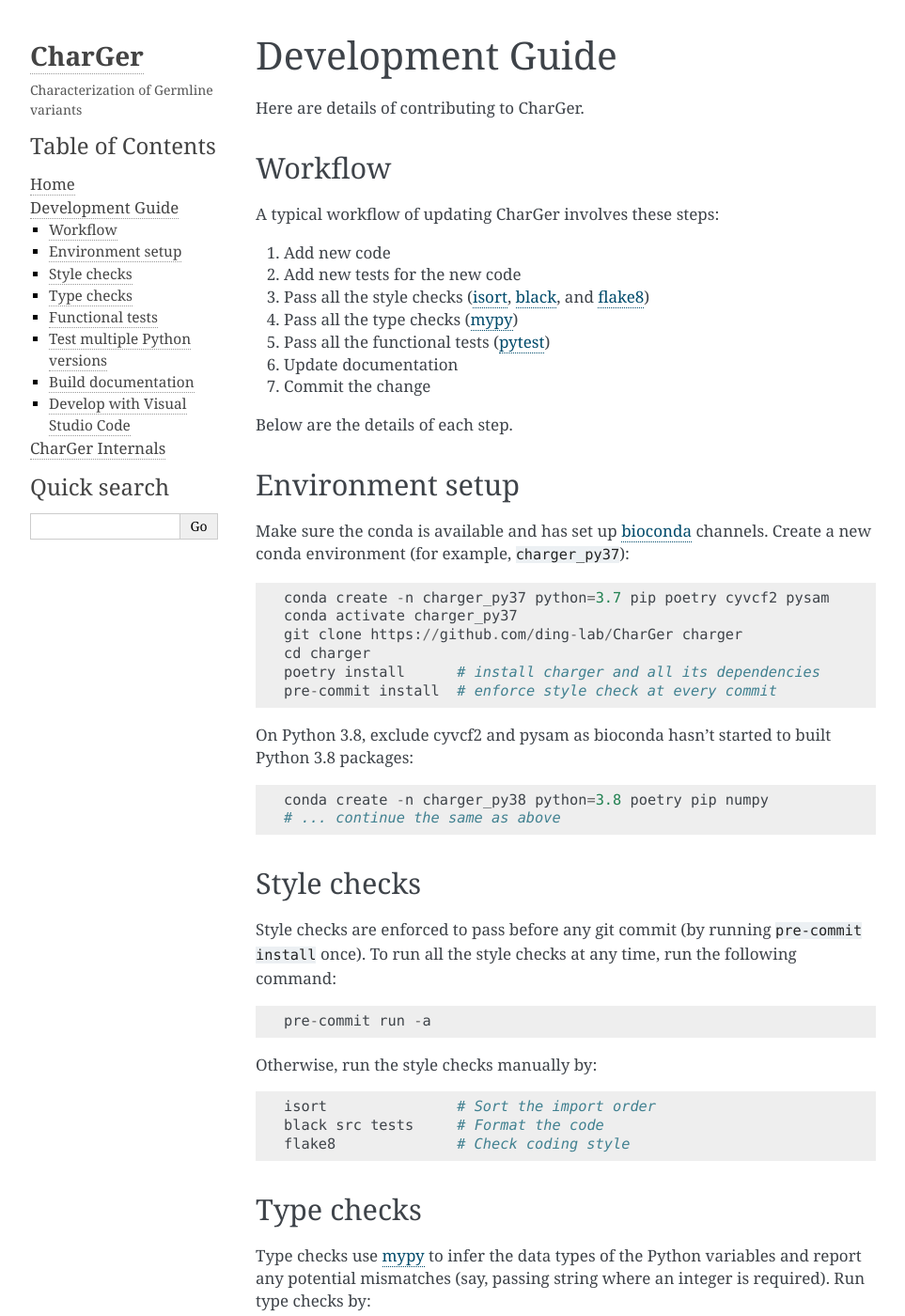
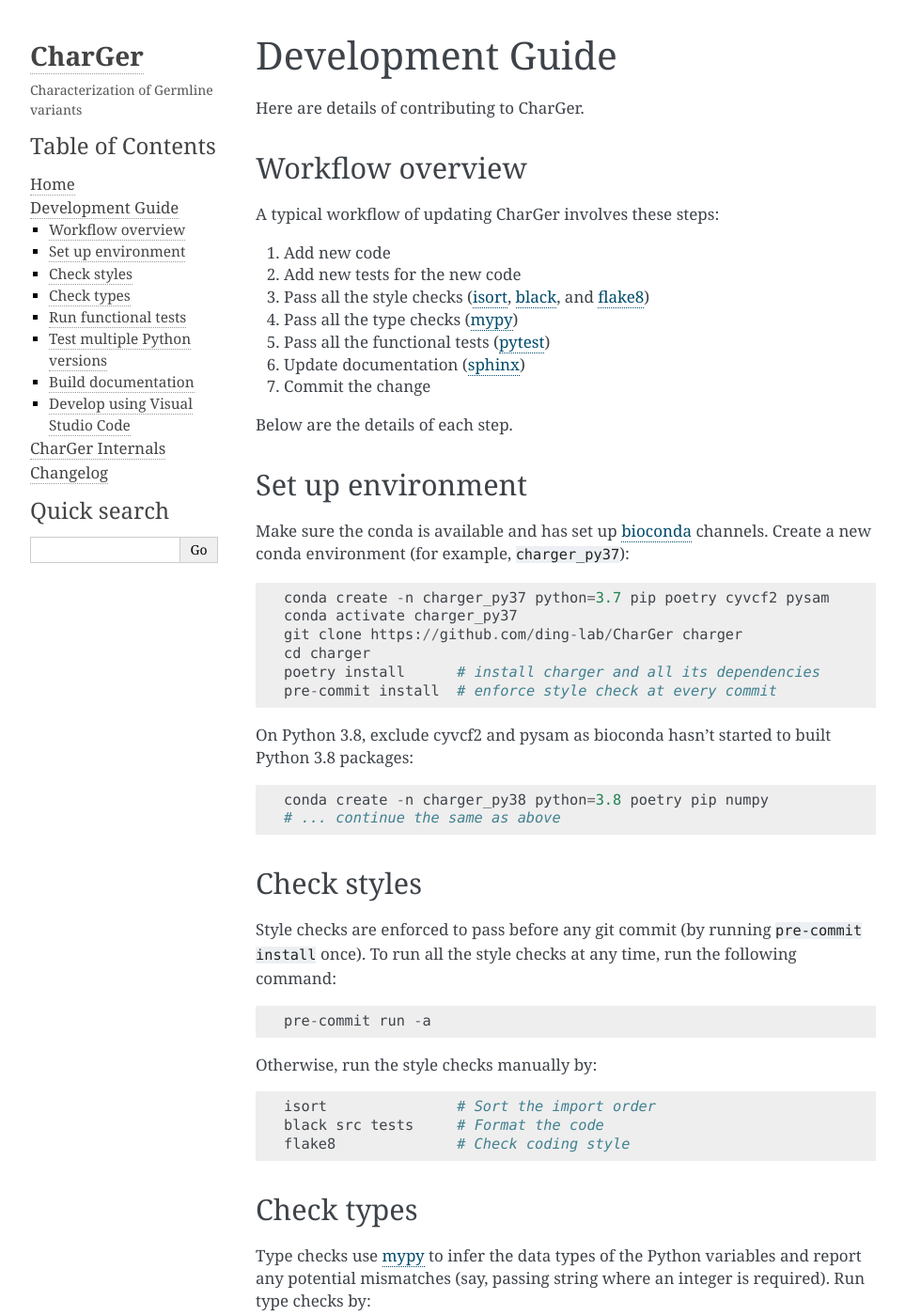
Before and after one commit to ding-lab/CharGer, a Sphinx documentation site: the page built from docs/development.rst, in a window 1280 px wide and 1400 px high. Shown: the whole window at 94% size, without its empty margins (148-1111 px from the left). Built offline with Sphinx 7.4.7, drawn with Linux system fonts in a browser that asks for light colours; some of the changed text lies outside the part shown.

Commit message:
Update docs; add changelog

```diff
--- /dev/null
+++ b/docs/changelog.rst
@@ -0,0 +1,4 @@
+Changelog
+#########
+
+.. include:: ../CHANGES.rst
--- a/docs/conf.py
+++ b/docs/conf.py
@@ -23,6 +23,7 @@ extensions = [
     "sphinx.ext.napoleon",
     "sphinx.ext.intersphinx",
     "sphinx.ext.githubpages",
+    "sphinx_issues",
 ]
 
 # Add any paths that contain templates here, relative to this directory.
@@ -93,3 +94,7 @@ autodoc_default_options = {
     "private-members": False,
     "exclude-members": "__weakref__",
 }
+
+
+# -- Options for sphinx-issues -----------------------------------------------
+issues_github_path = "ding-lab/CharGer"
--- a/docs/contents.rst
+++ b/docs/contents.rst
@@ -2,12 +2,13 @@ Full CharGer documentation
 ==========================
 
 .. toctree::
-   :maxdepth: 4
+   :maxdepth: 2
    :name: mastertoc
 
    Home <index>
    development
    internals/index
+   changelog
 
 
 Indices and tables
--- a/docs/development.rst
+++ b/docs/development.rst
@@ -1,11 +1,10 @@
 Development Guide
 =================
-
 Here are details of contributing to CharGer.
 
 
-Workflow
---------
+Workflow overview
+-----------------
 A typical workflow of updating CharGer involves these steps:
 
 1. Add new code
@@ -13,7 +12,7 @@ A typical workflow of updating CharGer involves these steps:
 3. Pass all the style checks (isort_, black_, and flake8_)
 4. Pass all the type checks (mypy_)
 5. Pass all the functional tests (pytest_)
-6. Update documentation
+6. Update documentation (sphinx_)
 7. Commit the change
 
 Below are the details of each step.
@@ -25,8 +24,8 @@ Below are the details of each step.
 .. _pytest: https://docs.pytest.org/
 
 
-Environment setup
------------------
+Set up environment
+------------------
 Make sure the conda is available and has set up bioconda_ channels.
 Create a new conda environment (for example, ``charger_py37``)::
 
@@ -45,7 +44,7 @@ On Python 3.8, exclude cyvcf2 and pysam as bioconda hasn't started to built Pyth
 .. _bioconda: https://bioconda.github.io/
 
 
-Style checks
+Check styles
 ------------
 Style checks are enforced to pass before any git commit (by running ``pre-commit install`` once).
 To run all the style checks at any time, run the following command::
@@ -59,15 +58,15 @@ Otherwise, run the style checks manually by::
     flake8              # Check coding style
 
 
-Type checks
+Check types
 -----------
 Type checks use mypy_ to infer the data types of the Python variables and report any potential mismatches (say, passing string where an integer is required). Run type checks by::
 
     mypy --pretty src tests
 
 
-Functional tests
-----------------
+Run functional tests
+--------------------
 Functional tests check if the program works as expected. All the tests are under ``tests`` folder. Some tests check one particular functions, and some other tests check if the output is expected given a certain CharGer config.
 
 Run functional tests by::
@@ -99,8 +98,8 @@ And the documentation will be available under ``docs/_build/html``.
 .. _sphinx: https://www.sphinx-doc.org/
 
 
-Develop with Visual Studio Code
--------------------------------
+Develop using Visual Studio Code
+--------------------------------
 Here are some additional setup that utilize `Visual Studio Code`_'s IDE:
 
 - Run style checks (black_, mypy_ and flake8_) at every file save
--- a/pyproject.toml
+++ b/pyproject.toml
@@ -50,6 +50,7 @@ mypy = "~0.761"
 black = "^19.10b0"
 isort = "~4.3"
 sphinx = "~2.4"
+sphinx-issues = "^1.2.0"
 pre-commit = "~2.0"
 
 [tool.isort]
```
Also changed, not shown: CHANGES.rst (added, +29 -0 lines), README.md (+2 -1 lines), docs/index.rst (+12 -3 lines), 1 other file.
